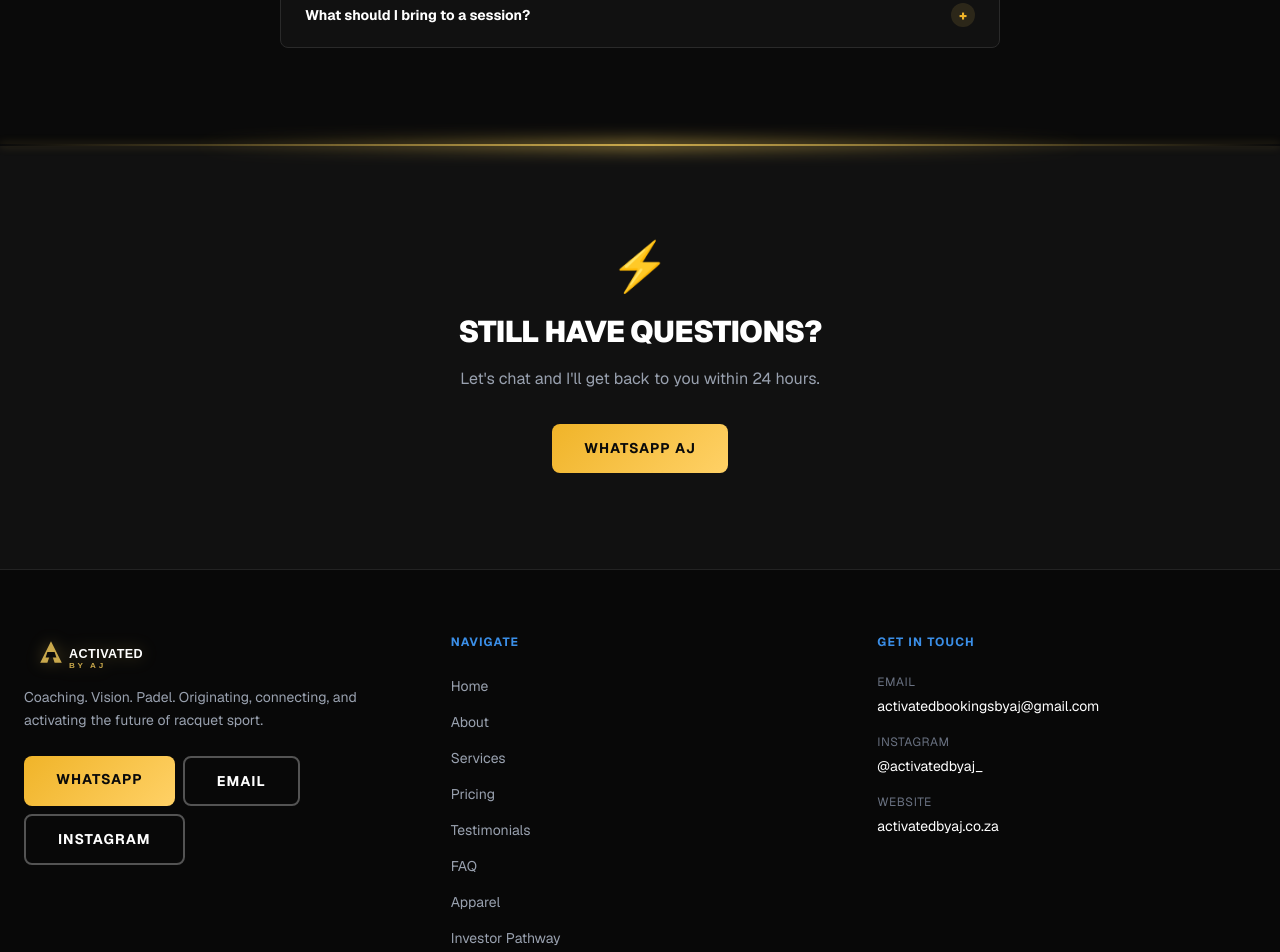
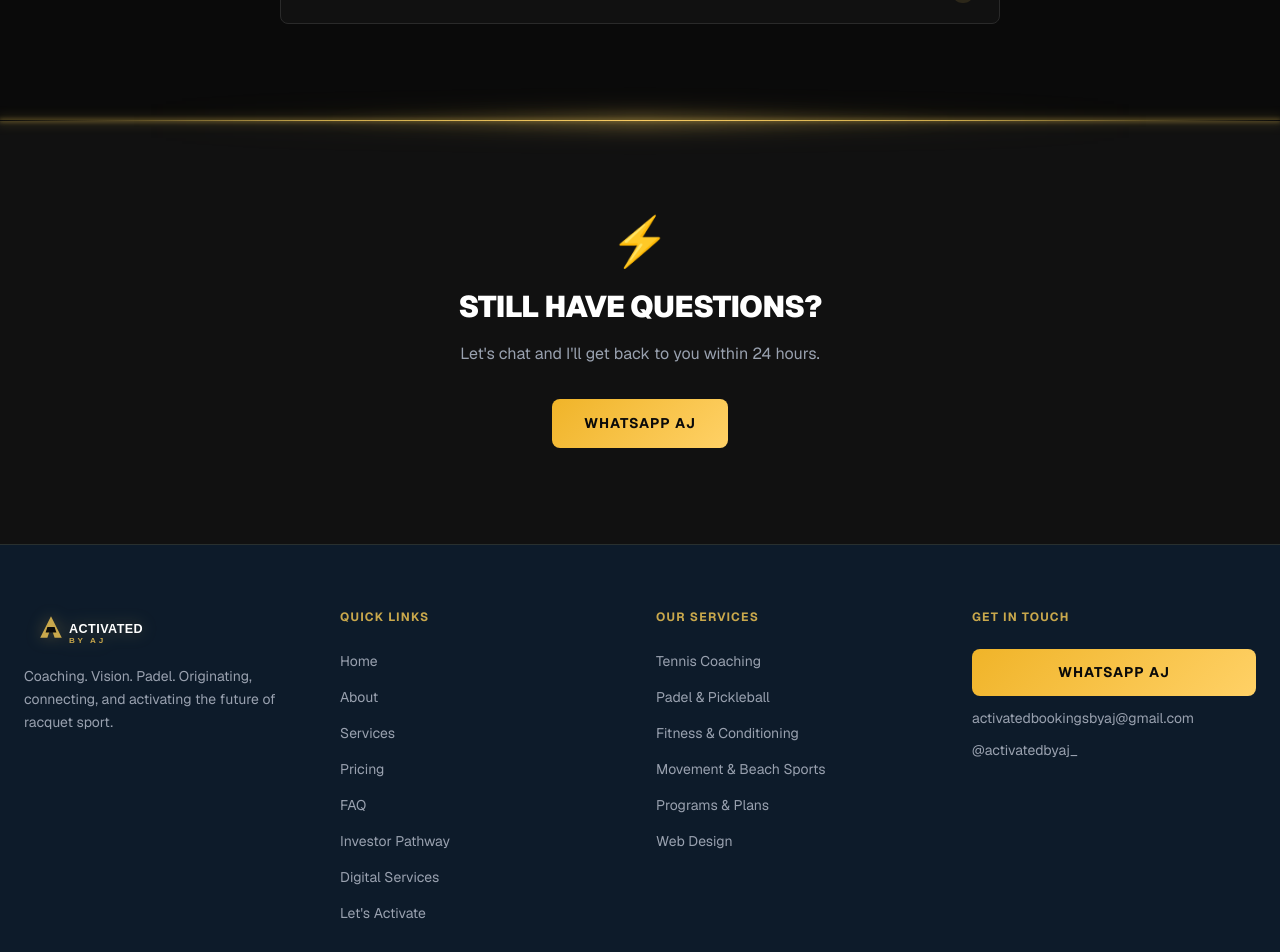
Before and after one commit to Antonie1234/activated-by-aj, a Next.js app: page /faq in a window 1280 px wide. Shown: the part 1140-2092 px from the top of the page. Built offline with nearby package versions, Linux system fonts and the light colour scheme.

Commit message:
Footer: phone number hidden, FAQ restored to nav

```diff
--- a/src/app/about/page.tsx
+++ b/src/app/about/page.tsx
@@ -51,7 +51,6 @@ export default function About() {
           <p className="text-xs font-bold uppercase tracking-widest mb-3" style={{ color: 'var(--brand-blue-light)' }}>
             Who I Am
           </p>
-          <div className="gold-divider mb-6" />
           <h1 className="text-5xl sm:text-7xl font-black text-white mb-6" style={{ letterSpacing: '-0.03em' }}>
             MEET <span className="gold-text">AJ</span>
           </h1>
@@ -109,7 +108,6 @@ export default function About() {
               <p className="text-xs font-bold uppercase tracking-widest mb-3" style={{ color: 'var(--brand-blue-light)' }}>
                 The Story
               </p>
-              <div className="gold-divider mb-6" />
               <h2 className="text-3xl font-black text-white mb-8" style={{ letterSpacing: '-0.02em' }}>
                 MORE THAN A COACH
               </h2>
@@ -162,7 +160,6 @@ export default function About() {
             <p className="text-xs font-bold uppercase tracking-widest mb-3" style={{ color: 'var(--brand-blue-light)' }}>
               Expertise
             </p>
-            <div className="gold-divider mx-auto mb-6" />
             <h2 className="text-4xl font-black text-white" style={{ letterSpacing: '-0.02em' }}>
               WHAT I BRING
             </h2>
@@ -198,7 +195,6 @@ export default function About() {
             <p className="text-xs font-bold uppercase tracking-widest mb-3" style={{ color: 'var(--brand-blue-light)' }}>
               How I Coach
             </p>
-            <div className="gold-divider mx-auto mb-6" />
             <h2 className="text-4xl font-black text-white" style={{ letterSpacing: '-0.02em' }}>
               MY COACHING PHILOSOPHY
             </h2>
@@ -264,7 +260,6 @@ export default function About() {
             <p className="text-xs font-bold uppercase tracking-widest mb-3" style={{ color: 'var(--brand-blue-light)' }}>
               What Drives Me
             </p>
-            <div className="gold-divider mx-auto mb-6" />
             <h2 className="text-4xl font-black text-white" style={{ letterSpacing: '-0.02em' }}>
               MY VALUES
             </h2>
--- a/src/app/contact/page.tsx
+++ b/src/app/contact/page.tsx
@@ -71,7 +71,6 @@ export default function Contact() {
           <p className="text-xs font-bold uppercase tracking-widest mb-3" style={{ color: 'var(--brand-blue-light)' }}>
             Get Started
           </p>
-          <div className="gold-divider mb-6" />
           <h1 className="text-5xl sm:text-7xl font-black text-white mb-6" style={{ letterSpacing: '-0.03em' }}>
             LET&apos;S <span className="gold-text">ACTIVATE</span>
           </h1>
--- a/src/app/faq/page.tsx
+++ b/src/app/faq/page.tsx
@@ -60,7 +60,6 @@ export default function FAQ() {
           <p className="text-xs font-bold uppercase tracking-widest mb-3" style={{ color: 'var(--brand-blue-light)' }}>
             Got Questions?
           </p>
-          <div className="gold-divider mx-auto mb-6" />
           <h1 className="text-5xl sm:text-7xl font-black text-white mb-6" style={{ letterSpacing: '-0.03em' }}>
             FAQ
           </h1>
--- a/src/app/globals.css
+++ b/src/app/globals.css
@@ -225,19 +225,28 @@ input::placeholder, textarea::placeholder {
 
 /* Gold glow section divider */
 .glow-divider {
-  height: 2px;
-  background: linear-gradient(90deg, transparent 0%, #C9A84C 50%, transparent 100%);
+  height: 1px;
+  background: linear-gradient(90deg, transparent 0%, #C9A84C 25%, #ffd166 50%, #C9A84C 75%, transparent 100%);
   position: relative;
   overflow: visible;
-  box-shadow: 0 0 8px rgba(201,168,76,0.4);
+  box-shadow:
+    0 0 4px 1px rgba(201,168,76,0.45),
+    0 0 12px 3px rgba(201,168,76,0.2);
+}
+.glow-divider::before {
+  content: '';
+  position: absolute;
+  left: 10%; right: 10%; top: -8px; height: 18px;
+  background: linear-gradient(90deg, transparent 0%, rgba(201,168,76,0.08) 30%, rgba(255,209,102,0.15) 50%, rgba(201,168,76,0.08) 70%, transparent 100%);
+  filter: blur(12px);
 }
 .glow-divider::after {
   content: '';
   position: absolute;
-  left: 15%; right: 15%; top: -4px; height: 10px;
-  background: linear-gradient(90deg, transparent, #C9A84C, transparent);
+  left: 25%; right: 25%; top: -4px; height: 10px;
+  background: linear-gradient(90deg, transparent, rgba(201,168,76,0.5), transparent);
   filter: blur(8px);
-  opacity: 0.7;
+  opacity: 0.6;
 }
 
 /* Grain/noise texture overlay */
--- a/src/app/page.tsx
+++ b/src/app/page.tsx
@@ -72,7 +72,7 @@ const ProgramsIcon = () => (
 
 const services = [
   {
-    photo: 'https://images.pexels.com/photos/209977/pexels-photo-209977.jpeg?auto=compress&cs=tinysrgb&w=600',
+    photo: 'https://images.pexels.com/photos/34015717/pexels-photo-34015717.jpeg?auto=compress&cs=tinysrgb&w=600',
     title: 'Tennis Coaching',
     description: 'One-on-one and group tennis sessions for all levels. Technique, strategy, footwork and mental game.',
     href: '/services#tennis',
@@ -210,7 +210,6 @@ export default function Home() {
               <p className="text-xs font-bold uppercase tracking-widest mb-3" style={{ color: 'var(--brand-blue-light)' }}>
                 Meet AJ
               </p>
-              <div className="gold-divider mb-6" />
               <h2 className="text-4xl sm:text-5xl font-black text-white leading-tight mb-6" style={{ letterSpacing: '-0.02em' }}>
                 COACHING THAT <span className="gold-text">ACTIVATES</span> YOU
               </h2>
@@ -347,7 +346,6 @@ export default function Home() {
             <p className="text-xs font-bold uppercase tracking-widest mb-3" style={{ color: 'var(--brand-blue-light)' }}>
               Real Results
             </p>
-            <div className="gold-divider mx-auto mb-6" />
             <h2 className="text-4xl sm:text-5xl font-black text-white" style={{ letterSpacing: '-0.02em' }}>
               WHAT CLIENTS SAY
             </h2>
@@ -433,7 +431,6 @@ export default function Home() {
             <p className="text-xs font-bold uppercase tracking-widest mb-3" style={{ color: 'var(--brand-blue-light)' }}>
               Trusted Network
             </p>
-            <div className="gold-divider mx-auto mb-6" />
             <h2 className="text-4xl sm:text-5xl font-black text-white" style={{ letterSpacing: '-0.02em' }}>
               ACTIVATED PARTNERS
             </h2>
@@ -484,7 +481,6 @@ export default function Home() {
                   <p className="text-xs font-bold uppercase tracking-widest mb-5" style={{ color: '#C9A84C' }}>
                     Mobile IV Therapy · Austin, Texas
                   </p>
-                  <div className="gold-divider mb-5" />
                   <p className="text-gray-400 text-sm leading-relaxed mb-8">
                     Looking for premium mobile IV therapy? I work alongside Lauren Beckage BSN RN, a registered nurse bringing wellness directly to your home, hotel or office.
                   </p>
@@ -535,7 +531,6 @@ export default function Home() {
                 <p className="text-xs font-bold uppercase tracking-widest mb-5" style={{ color: '#C9A84C' }}>
                   AI-Powered Movement Analysis
                 </p>
-                <div className="gold-divider mb-5" />
                 <p className="text-gray-400 text-sm leading-relaxed mb-4">
                   Reflect Motion uses AI computer vision to analyse your movement in real time, score every rep, and deliver personalised coaching feedback. Built for athletes, coaches, and anyone serious about performance.
                 </p>
--- a/src/app/pricing/page.tsx
+++ b/src/app/pricing/page.tsx
@@ -27,7 +27,6 @@ export default function Pricing() {
           <p className="text-xs font-bold uppercase tracking-widest mb-3" style={{ color: 'var(--brand-blue-light)' }}>
             Investment
           </p>
-          <div className="gold-divider mx-auto mb-6" />
           <h1 className="text-5xl sm:text-7xl font-black text-white mb-6" style={{ letterSpacing: '-0.03em' }}>
             PRICING
           </h1>
@@ -46,7 +45,6 @@ export default function Pricing() {
             <p className="text-xs font-bold uppercase tracking-widest mb-3" style={{ color: 'var(--brand-blue-light)' }}>
               Rates
             </p>
-            <div className="gold-divider mx-auto mb-6" />
             <h2 className="text-3xl font-black text-white mb-3" style={{ letterSpacing: '-0.02em' }}>
               PRIVATE LESSON RATES
             </h2>
@@ -119,7 +117,6 @@ export default function Pricing() {
             <p className="text-xs font-bold uppercase tracking-widest mb-3" style={{ color: 'var(--brand-blue-light)' }}>
               More Options
             </p>
-            <div className="gold-divider mx-auto mb-6" />
             <h2 className="text-3xl font-black text-white" style={{ letterSpacing: '-0.02em' }}>
               PROGRAMS &amp; PACKAGES
             </h2>
@@ -210,7 +207,6 @@ export default function Pricing() {
           <p className="text-xs font-bold uppercase tracking-widest mb-3" style={{ color: 'var(--brand-blue-light)' }}>
             All Sessions Include
           </p>
-          <div className="gold-divider mx-auto mb-6" />
           <h2 className="text-3xl font-black text-white mb-10" style={{ letterSpacing: '-0.02em' }}>
             YOU ALWAYS GET THE BEST
           </h2>
--- a/src/app/services/page.tsx
+++ b/src/app/services/page.tsx
@@ -219,7 +219,7 @@ const services = [
       'Remote & self-guided options',
       'Regular check-ins & plan updates',
     ],
-    image: 'https://images.unsplash.com/photo-1517836357463-d25dfeac3438?auto=format&fit=crop&w=900&q=80',
+    image: 'https://images.pexels.com/photos/4397840/pexels-photo-4397840.jpeg?auto=compress&cs=tinysrgb&w=900',
     imageAlt: 'Training plan and notebook',
     accentColor: 'var(--brand-gold)',
   },
@@ -241,7 +241,6 @@ export default function Services() {
           <p className="text-xs font-bold uppercase tracking-widest mb-3" style={{ color: 'var(--brand-blue-light)' }}>
             What I Offer
           </p>
-          <div className="gold-divider mx-auto mb-6" />
           <h1 className="text-5xl sm:text-7xl font-black text-white mb-6" style={{ letterSpacing: '-0.03em' }}>
             SERVICES
           </h1>
@@ -363,7 +362,6 @@ export default function Services() {
           <p className="text-xs font-bold uppercase tracking-widest mb-3" style={{ color: 'var(--brand-blue-light)' }}>
             Not Sure Where to Start?
           </p>
-          <div className="gold-divider mx-auto mb-6" />
           <h2 className="text-3xl font-black text-white mb-6" style={{ letterSpacing: '-0.02em' }}>
             LET&apos;S FIND YOUR FIT
           </h2>
--- a/src/app/testimonials/page.tsx
+++ b/src/app/testimonials/page.tsx
@@ -221,7 +221,6 @@ export default function Testimonials() {
           <p className="text-xs font-bold uppercase tracking-widest mb-3" style={{ color: 'var(--brand-blue-light)' }}>
             Real Results
           </p>
-          <div className="gold-divider mx-auto mb-6" />
           <h1 className="text-5xl sm:text-7xl font-black text-white mb-6" style={{ letterSpacing: '-0.03em' }}>
             TESTIMONIALS
           </h1>
--- a/src/app/web-design/page.tsx
+++ b/src/app/web-design/page.tsx
@@ -117,7 +117,6 @@ export default function WebDesignPage() {
           >
             Web Design Services
           </p>
-          <div className="gold-divider mx-auto mb-8" />
 
           <h1
             className="text-5xl sm:text-6xl lg:text-7xl font-black text-white mb-6 leading-none"
@@ -166,7 +165,6 @@ export default function WebDesignPage() {
             >
               Packages &amp; Pricing
             </p>
-            <div className="gold-divider mx-auto mb-6" />
             <h2
               className="text-4xl sm:text-5xl font-black text-white"
               style={{ letterSpacing: '-0.02em' }}
@@ -276,7 +274,6 @@ export default function WebDesignPage() {
             >
               The Process
             </p>
-            <div className="gold-divider mx-auto mb-6" />
             <h2
               className="text-4xl sm:text-5xl font-black text-white"
               style={{ letterSpacing: '-0.02em' }}
--- a/src/components/Footer.tsx
+++ b/src/components/Footer.tsx
@@ -3,78 +3,51 @@
 import Link from 'next/link';
 import AJLogo from './AJLogo';
 
-const navLinks = [
+const quickLinks = [
   { href: '/', label: 'Home' },
   { href: '/about', label: 'About' },
   { href: '/services', label: 'Services' },
   { href: '/pricing', label: 'Pricing' },
-  { href: '/testimonials', label: 'Testimonials' },
   { href: '/faq', label: 'FAQ' },
-  { href: '/apparel', label: 'Apparel' },
   { href: '/investor-pathway', label: 'Investor Pathway' },
+  { href: '/web-design', label: 'Digital Services' },
   { href: '/contact', label: "Let's Activate" },
+];
+
+const serviceLinks = [
+  { href: '/services#tennis', label: 'Tennis Coaching' },
+  { href: '/services#padel', label: 'Padel & Pickleball' },
+  { href: '/services#fitness', label: 'Fitness & Conditioning' },
+  { href: '/services#movement', label: 'Movement & Beach Sports' },
+  { href: '/services#programs', label: 'Programs & Plans' },
+  { href: '/web-design', label: 'Web Design' },
 ];
 
 export default function Footer() {
   return (
-    <footer
-      style={{
-        background: '#080808',
-        borderTop: '1px solid rgba(42,42,42,0.8)',
-      }}
-    >
+    <footer style={{ background: '#0D1B2A', borderTop: '1px solid rgba(201,168,76,0.15)' }}>
       <div className="max-w-7xl mx-auto px-4 sm:px-6 py-16">
-        <div className="grid grid-cols-1 md:grid-cols-3 gap-12">
+        <div className="grid grid-cols-1 sm:grid-cols-2 lg:grid-cols-4 gap-10 lg:gap-8">
 
-          {/* Brand */}
-          <div>
-            <div className="mb-4">
+          {/* Column 1 — Brand */}
+          <div className="sm:col-span-2 lg:col-span-1">
+            <div className="mb-5">
               <AJLogo height={36} />
             </div>
-            <p className="text-gray-400 text-sm leading-relaxed">
+            <p className="text-gray-400 text-sm leading-relaxed max-w-xs">
               Coaching. Vision. Padel. Originating, connecting, and activating the future of racquet sport.
             </p>
-            <div className="mt-6 flex flex-col gap-2 sm:flex-row sm:flex-wrap">
-              <a
-                href="https://wa.me/27713325218"
-                target="_blank"
-                rel="noopener noreferrer"
-                className="btn-gold text-xs px-4 py-2 text-center"
-              >
-                WhatsApp
-              </a>
-              <a
-                href="mailto:activatedbookingsbyaj@gmail.com"
-                className="btn-outline text-xs px-4 py-2 text-center"
-              >
-                Email
-              </a>
-              <a
-                href="https://www.instagram.com/activatedbyaj_"
-                target="_blank"
-                rel="noopener noreferrer"
-                className="btn-outline text-xs px-4 py-2 text-center"
-              >
-                Instagram
-              </a>
-            </div>
           </div>
 
-          {/* Navigate */}
+          {/* Column 2 — Quick Links */}
           <div>
-            <h3
-              className="text-xs font-bold uppercase tracking-widest mb-6"
-              style={{ color: 'var(--brand-blue-light)' }}
-            >
-              Navigate
+            <h3 className="text-xs font-bold uppercase tracking-widest mb-6" style={{ color: '#C9A84C' }}>
+              Quick Links
             </h3>
             <ul className="space-y-3">
-              {navLinks.map((link) => (
+              {quickLinks.map((link) => (
                 <li key={link.href}>
-                  <Link
-                    href={link.href}
-                    className="text-gray-400 text-sm hover:text-white transition-colors"
-                  >
+                  <Link href={link.href} className="text-gray-400 text-sm hover:text-white transition-colors">
                     {link.label}
                   </Link>
                 </li>
@@ -82,56 +55,66 @@ export default function Footer() {
             </ul>
           </div>
 
-          {/* Get In Touch */}
+          {/* Column 3 — Our Services */}
           <div>
-            <h3
-              className="text-xs font-bold uppercase tracking-widest mb-6"
-              style={{ color: 'var(--brand-blue-light)' }}
-            >
+            <h3 className="text-xs font-bold uppercase tracking-widest mb-6" style={{ color: '#C9A84C' }}>
+              Our Services
+            </h3>
+            <ul className="space-y-3">
+              {serviceLinks.map((link) => (
+                <li key={link.href}>
+                  <Link href={link.href} className="text-gray-400 text-sm hover:text-white transition-colors">
+                    {link.label}
+                  </Link>
+                </li>
+              ))}
+            </ul>
+          </div>
+
+          {/* Column 4 — Get In Touch */}
+          <div>
+            <h3 className="text-xs font-bold uppercase tracking-widest mb-6" style={{ color: '#C9A84C' }}>
               Get In Touch
             </h3>
-            <ul className="space-y-4">
-              <li>
-                <p className="text-xs text-gray-500 uppercase tracking-wider mb-1">Email</p>
+            <div className="flex flex-col gap-3">
+              <a
+                href="https://wa.me/27713325218"
+                target="_blank"
+                rel="noopener noreferrer"
+                className="btn-gold text-xs px-4 py-2 text-center"
+              >
+                WhatsApp AJ
+              </a>
               <a
                 href="mailto:activatedbookingsbyaj@gmail.com"
-                  className="text-white text-sm hover:opacity-80 transition-opacity break-all"
+                className="text-gray-400 text-sm hover:text-white transition-colors break-all"
               >
                 activatedbookingsbyaj@gmail.com
               </a>
-              </li>
-              <li>
-                <p className="text-xs text-gray-500 uppercase tracking-wider mb-1">Instagram</p>
               <a
                 href="https://www.instagram.com/activatedbyaj_"
-                  className="text-white text-sm hover:opacity-80 transition-opacity"
                 target="_blank"
                 rel="noopener noreferrer"
+                className="text-gray-400 text-sm hover:text-white transition-colors"
               >
                 @activatedbyaj_
               </a>
-              </li>
-              <li>
-                <p className="text-xs text-gray-500 uppercase tracking-wider mb-1">Website</p>
-                <a
-                  href="https://activatedbyaj.co.za"
-                  className="text-white text-sm hover:opacity-80 transition-opacity"
-                  target="_blank"
-                  rel="noopener noreferrer"
-                >
-                  activatedbyaj.co.za
-                </a>
-              </li>
-            </ul>
+            </div>
           </div>
 
         </div>
 
+        {/* Bottom bar */}
         <div
           className="mt-12 pt-8 flex flex-col sm:flex-row justify-between items-center gap-4 text-xs text-gray-600"
-          style={{ borderTop: '1px solid var(--border)' }}
+          style={{ borderTop: '1px solid rgba(201,168,76,0.15)' }}
         >
-          <p>© {new Date().getFullYear()} Activated by AJ. All rights reserved.</p>
+          <p>© 2026 Activated by AJ. All rights reserved.</p>
+          <div className="flex gap-6">
+            <a href="/reviews" className="hover:text-gray-400 transition-colors">Leave a Review</a>
+            <a href="/privacy-policy" className="hover:text-gray-400 transition-colors">Privacy Policy</a>
+            <a href="/terms-of-service" className="hover:text-gray-400 transition-colors">Terms of Service</a>
+          </div>
         </div>
       </div>
     </footer>
```
Lines whose indentation alone changed are shown as unchanged.
